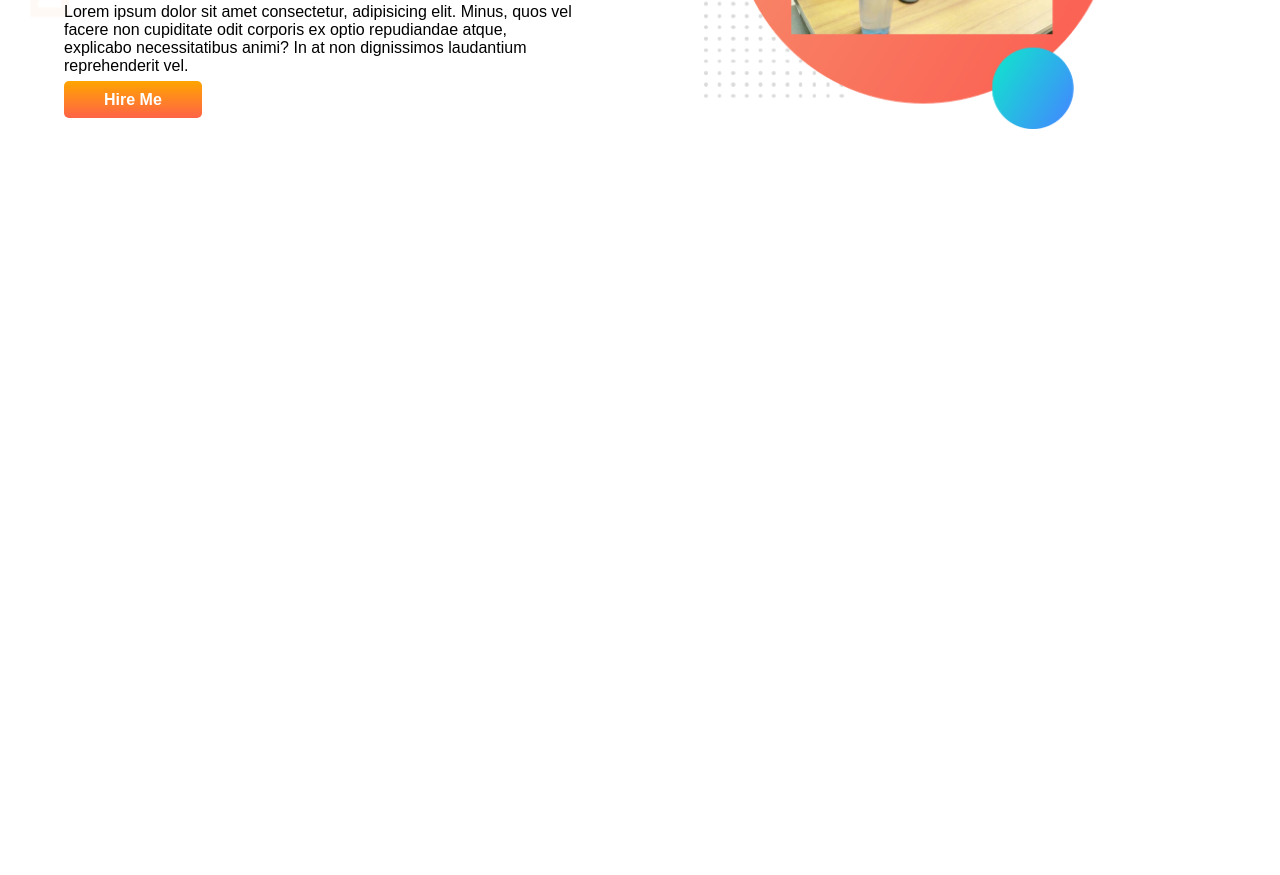
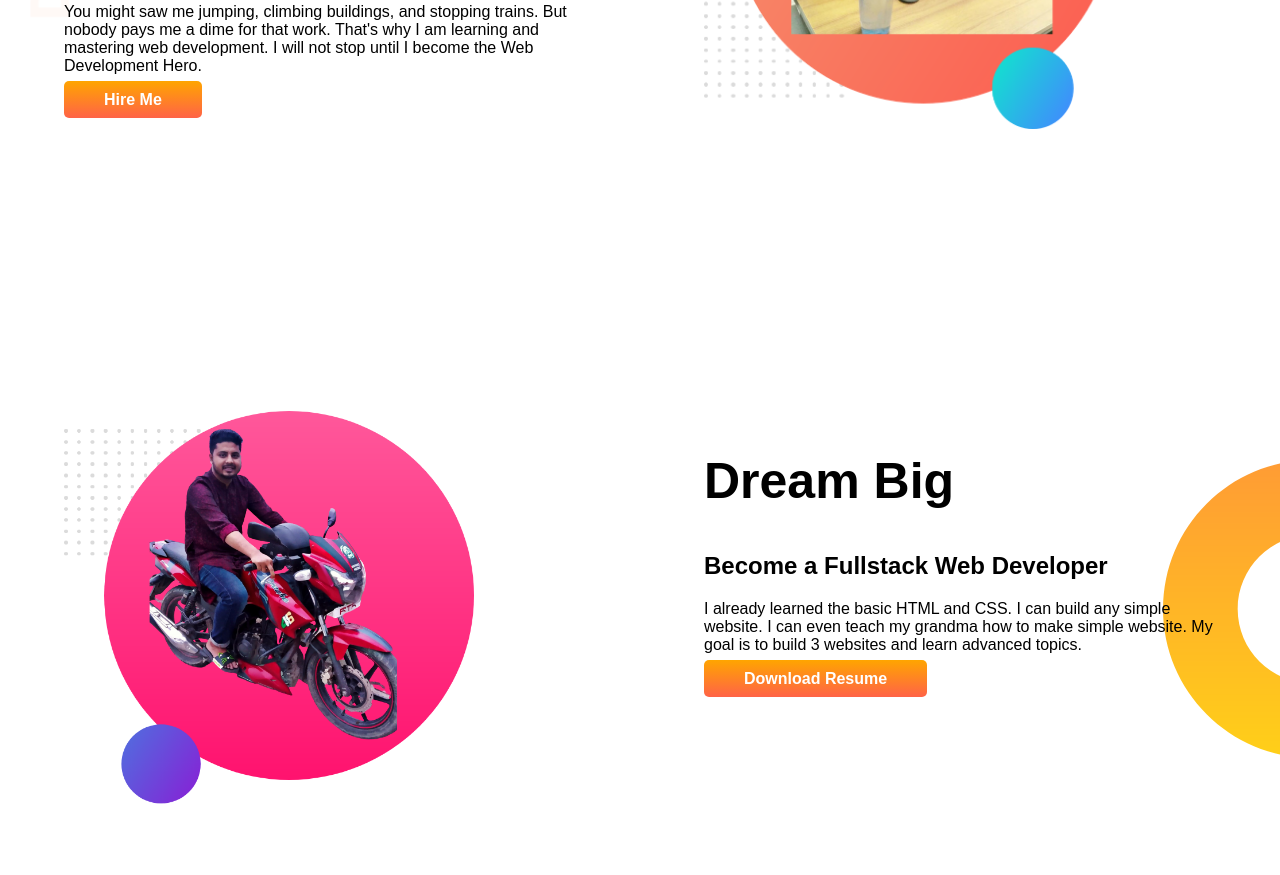
Before and after one commit to abutaiab2021/developer-portfolio, a plain HTML site: page index.html in a window 1280 px wide. Shown: the part 342-1217 px from the top of the page. Before the commit the page ends 800 px from the top, so only its background shows below. Drawn offline with Linux system fonts and the light colour scheme.

Commit message:
big dream section complete

```diff
--- a/index.html
+++ b/index.html
@@ -13,12 +13,23 @@
             <h1>Welcome To</h1>
             <h1 > <span class="orange-color">Md.Abu Taiab</span> World!</h1>
             <h3>Asst. Programmer Of Confidence Software Limited</h3>
-            <p>Lorem ipsum dolor sit amet consectetur, adipisicing elit. Minus, quos vel facere non cupiditate odit corporis ex optio repudiandae atque, explicabo necessitatibus animi? In at non dignissimos laudantium reprehenderit vel.</p>
+            <p>You might saw me jumping, climbing buildings, and stopping trains. But nobody pays me a dime for that work. That's why I am learning and mastering web development. I will not stop until I become the Web Development Hero.</p>
             <a class="link-button" target="_blank" href="https://www.linkedin.com/in/abutaiab/" >Hire Me</a>
         </div>
         <div class="half-width">
             <img src="images/official-taiab.png" alt="md abu taiab photo">
         </div>
   </section>
+  <section class="dream-big">
+      <div class="half-width">
+          <img src="images/bike-taiab2.png" alt="">
+      </div>
+      <div class="half-width">
+        <h1>Dream Big</h1>
+        <h2>Become a Fullstack Web Developer</h2>
+        <p>I already learned the basic HTML and CSS. I can build any simple website. I can even teach my grandma how to make simple website. My goal is to build 3 websites and learn advanced topics.</p>
+        <a class="link-button" target="_blank" href="https://www.linkedin.com/in/abutaiab/" >Download Resume</a>
+      </div>
+  </section>
 </body>
 </html>
--- a/style.css
+++ b/style.css
@@ -13,6 +13,7 @@ h1{
 
 section{
     display: flex;
+    margin-bottom: 150px;
 }
 
 .half-width{
@@ -36,3 +37,9 @@ section{
     background-image: url(images/top-banner.png);
     background-repeat: no-repeat;
 }
+
+.dream-big{
+    background-image: url(images/dream-bg.png);
+    background-repeat: no-repeat;
+    background-position: right;
+}
```
Also changed, not shown: images/bike-taiab2.png (added), images/sajek-taiab.jpg (added).
